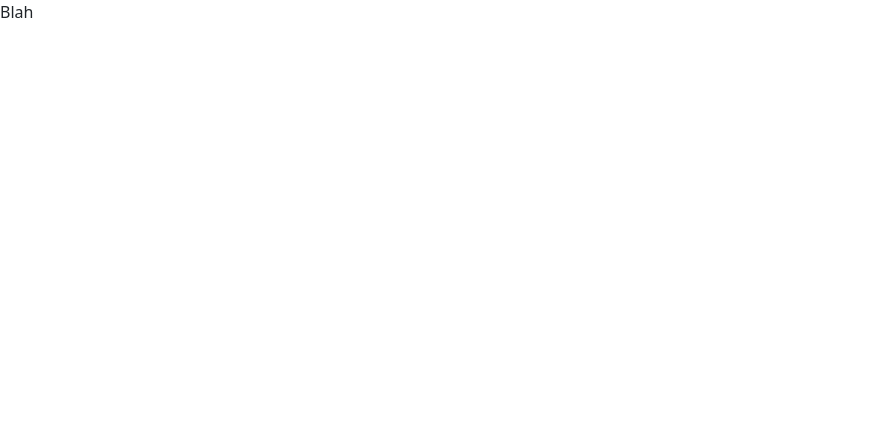
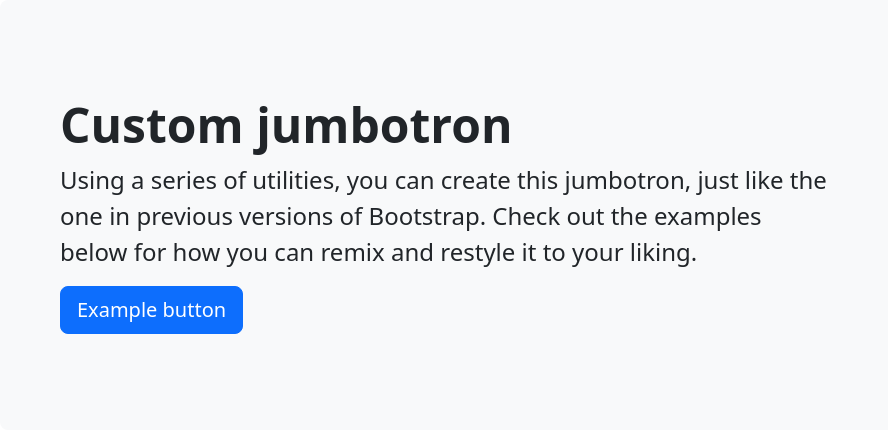
Before and after one commit to xzhibit/xzhibit.github.io, a plain HTML site: page index.html in a window 1280 px wide. Shown: the whole page, without its empty margins (0-888 px from the left). Drawn offline with nearby package versions, Linux system fonts and the light colour scheme.

Commit message:
jumbotron

```diff
--- a/index.html
+++ b/index.html
@@ -7,8 +7,13 @@
     <title>Xzhibit</title>
 </head>
 <body>
-    Blah
-
+    <div class="p-5 mb-4 bg-body-tertiary rounded-3">
+        <div class="container-fluid py-5">
+          <h1 class="display-5 fw-bold">Custom jumbotron</h1>
+          <p class="col-md-8 fs-4">Using a series of utilities, you can create this jumbotron, just like the one in previous versions of Bootstrap. Check out the examples below for how you can remix and restyle it to your liking.</p>
+          <button class="btn btn-primary btn-lg" type="button">Example button</button>
+        </div>
+      </div>
     <script src="https://cdn.jsdelivr.net/npm/bootstrap@5.3.2/dist/js/bootstrap.bundle.min.js" integrity="sha384-C6RzsynM9kWDrMNeT87bh95OGNyZPhcTNXj1NW7RuBCsyN/o0jlpcV8Qyq46cDfL" crossorigin="anonymous"></script>
 </body>
 </html>
```
